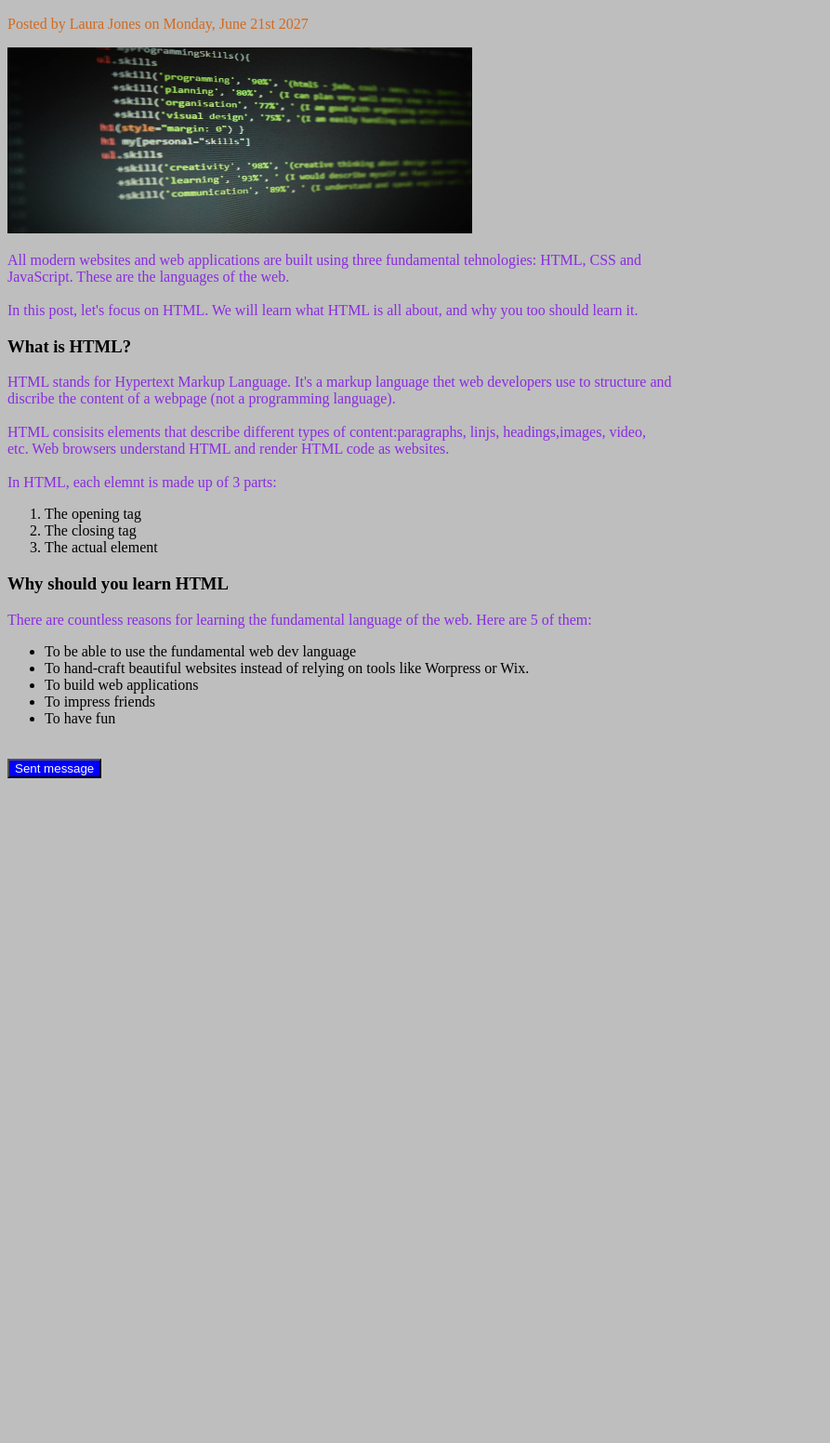
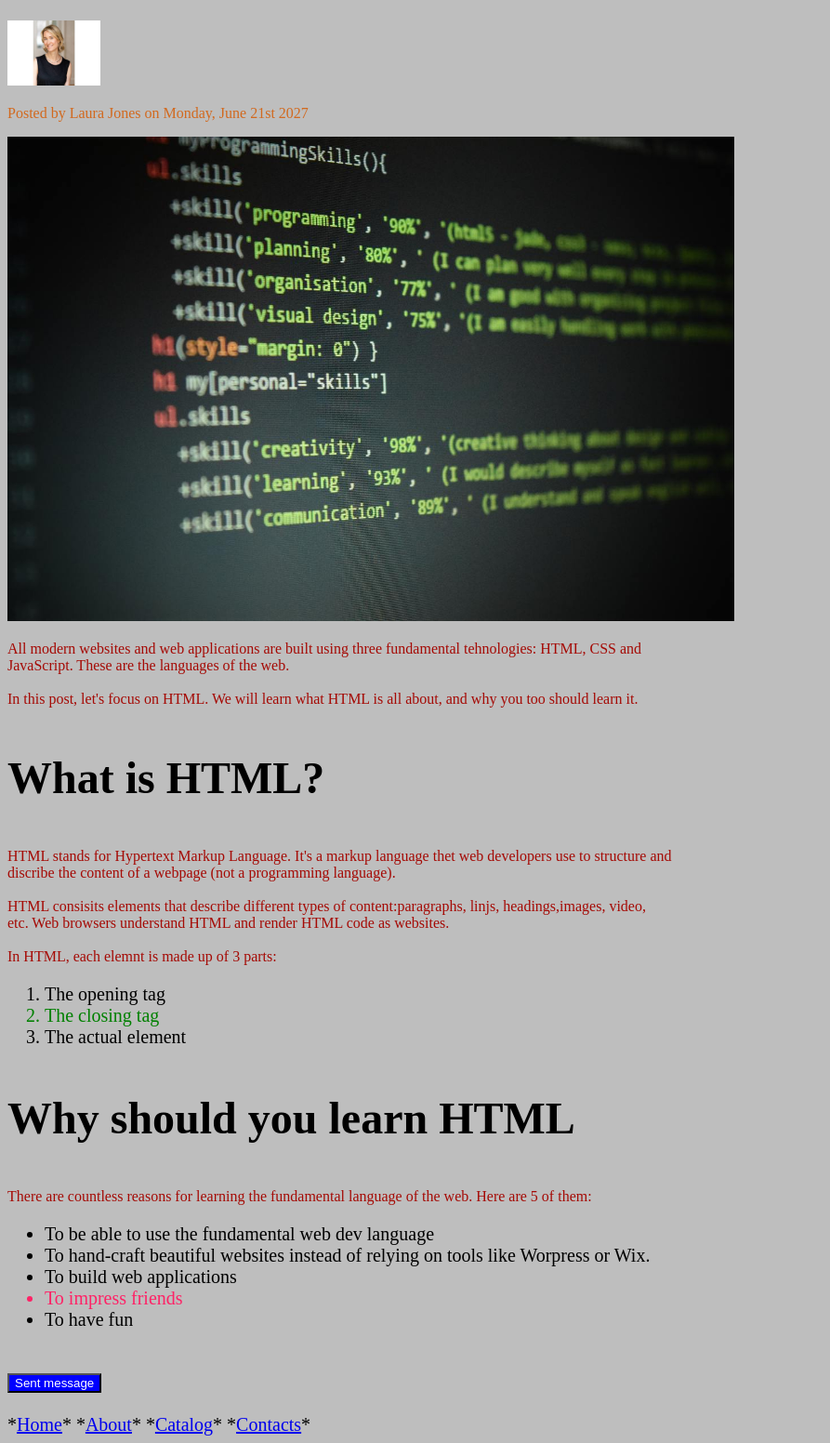
Before and after one commit to ciuchitu-natalia/Tekwill_FE_GROUP11, a plain HTML site: page index.html in a window 1280 px wide. Shown: the part 200-1752 px from the top of the page at 93% size, without its empty margins (0-893 px from the left). Before the commit the page ends 1045 px from the top, so only its background shows below. Drawn offline with Linux system fonts and the light colour scheme.

Commit message:
add java script file

```diff
--- a/index.html
+++ b/index.html
@@ -3,7 +3,9 @@
 <html lang="en">
     <head>
         <link rel="stylesheet" href="styles.css">
+        <script src="new.js"></script>
         <style>
+
             .button {
                 background-color: #0000ff; /* bluie */
                 color: white;
@@ -14,15 +16,18 @@
         <title>The Code Magazine"</title>
     </head>
     <body style="background-color:#bebebe";>
-         <h1 id="Magazine">The Code Magazine</h1>
+        <h1 id="Magazine">The Code Magazine</h1>
 
-        <h2>The Basic Language of yhe Web: HTML</h2>
-        <img src="img/laurajones_blink.jpg" alt="Laura Jones" width="150" height="70"/>
+        <h2 class="zagolovok">The Basic Language of yhe Web: HTML</h2>
+        <img src="img/laurajones_blink.jpg" alt="Laura Jones" width="100" height="70"/>
 
 
         <p class="post">Posted by Laura Jones on Monday, June 21st 2027</p>
 
-        <img src="img/branko-stancevic-GI1hwOGqGtE-unsplash-1280x1000-1.jpg" alt="HTML language" width="500" height="200"/>
+
+         <img class="img" src="img/branko-stancevic-GI1hwOGqGtE-unsplash-1280x1000-1.jpg" alt="HTML language" width="500" height="200"/>
+
+
 
 
         <p>All modern websites and web applications are built using three fundamental tehnologies: HTML, CSS and <br>JavaScript. These are the languages of the web. <br> <br>
@@ -45,7 +50,7 @@
 
         <p>There are countless reasons for learning the fundamental language of the web. Here are 5 of them:</p>
 
-        <ul>
+        <ul class="total">
             <li>To be able to use the fundamental web dev language</li>
             <li>To hand-craft beautiful websites instead of relying on tools like Worpress or Wix.</li>
             <li>To build web applications</li>
@@ -55,6 +60,16 @@
 
         <br>
            <button class="button">Sent message</button>
+        <br>
+        <br>
 
+        <div>
+            <ul class="menu">
+                <li><a href="#home">Home</a></li>
+                <li><a href="#about">About</a></li>
+                <li><a href="#catalog">Catalog</a></li>
+                <li><a href="#contacts">Contacts</a></li>
+           </ul>
+        </div>
     </body>
  </html>
--- /dev/null
+++ b/new.js
@@ -0,0 +1,13 @@
+var country = "island Great";
+continent = "Europa";
+population = 0.039 ;
+
+console.log ("country-", country);
+console.log ("continent-", continent);
+console.log ("population-", population,"milion." );
+
+var island = (country=="island")
+console.log("island-", island );
+var countryDiscription =`${country} is located in ${continent}, ${population} milion people live here`;
+
+console.log ("Country Discription:", countryDiscription );
--- a/styles.css
+++ b/styles.css
@@ -1,19 +1,62 @@
 #Magazine {
-
-    color:blue;
+    color: blue;
     text-transform: uppercase;
     text-decoration: underline;
-
+    color: rgb(240, 100, 100, 0.5);
 }
 
 p {
-
-    color:blueviolet
-
+    color:rgb(165, 10, 5);
+    font-size: 0.8em ;
 }
 
 .post {
+    color: chocolate;
+}
 
-    color: chocolate;
+body {
+    font-size: 20px
+}
 
+.zagolovok {
+    color: #ff2266;
 }
+
+h1,h2,h3 {
+    font-size: 3rem;
+}
+
+h1 {
+    color: rgb (150, 70, 30, 0.5);
+}
+
+ol li:nth-child(even) {
+    color:green
+}
+
+ul.total  li:nth-last-child(2) {
+    color:#ff2266
+}
+
+
+div {
+    ul {
+        list-style-type: none;
+        margin: 0;
+        padding: 0;
+   }
+    li {
+        display: inline;
+   }
+   li::before {
+        content: "*";
+   }
+   li::after {
+        content: "*";
+   }
+}
+
+.img {
+    width: calc(50% + 150px);
+    height: auto;
+}
```
